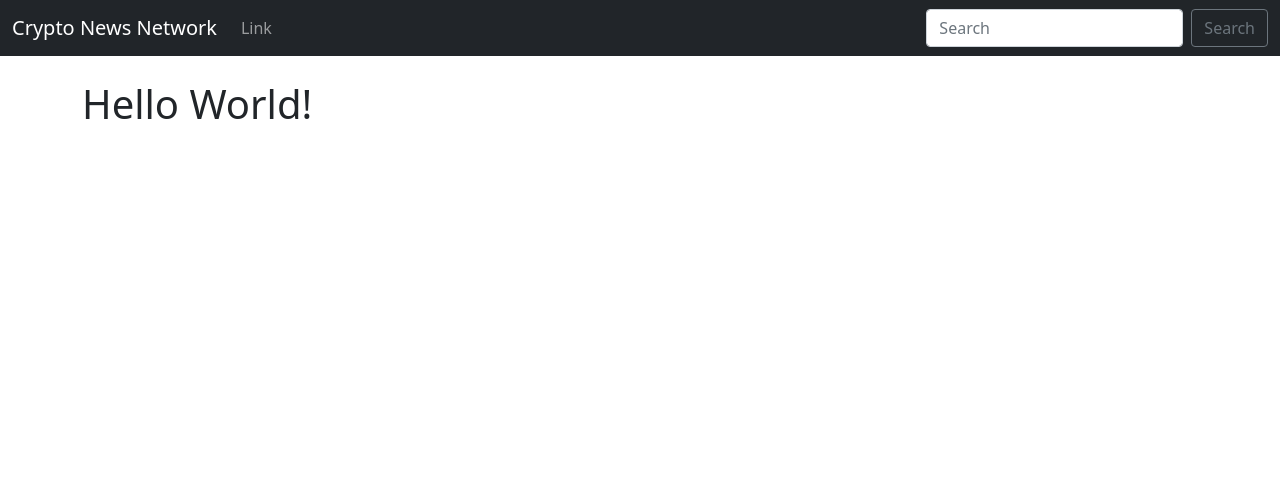
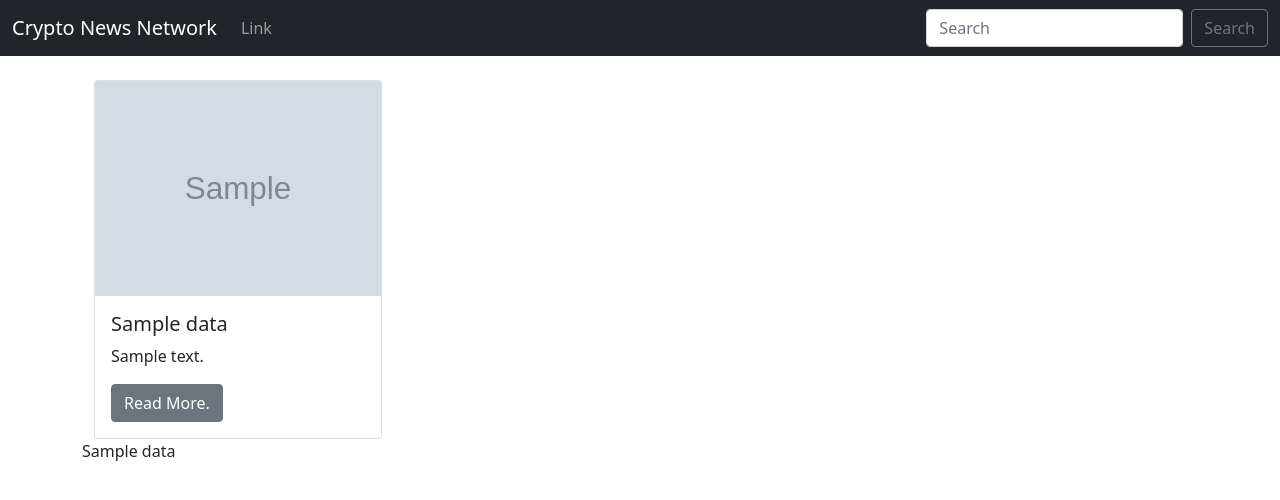
Before and after one commit to drpoxx/cryptoviewer, a Django app: template crypto/templates/home.html in a window 1280 px wide. Shown: the top 500 px of the page. Run offline with Django 3.2, Linux system fonts and the light colour scheme; the template is opened without the code that fills it: most values are stand-ins (such as "Sample title", 1, 10 or a date in 2020); grey boxes marked "Sample" are stand-in pictures.

Commit message:
integrate news reports

```diff
--- a/crypto/templates/home.html
+++ b/crypto/templates/home.html
@@ -2,5 +2,24 @@
 
 
 {% block content %}
-    <h1>Hello World!</h1>
+
+    <div class="container">
+        <div class="row">
+            {% for i in api.Data %}
+                <div class="col-sm">
+                    <div class="card" style="width: 18rem;">
+                        <img src="{{ i.imageurl }}" class="card-img-top" alt="{{ i.source }}">
+                        <div class="card-body">
+                        <h5 class="card-title">{{ i.title }}</h5>
+                        <p class="card-text">{{ i.body }}</p>
+                        <a href="{{ i.url }}" class="btn btn-secondary">Read More.</a>
+                        </div>
+                    </div>
+                </div>
+            {% endfor %}
+        </div>
+    </div>
+
+
+    {{ api.Data }}
 {% endblock %}
```
Also changed, not shown: crypto/views.py (+7 -1 lines).
